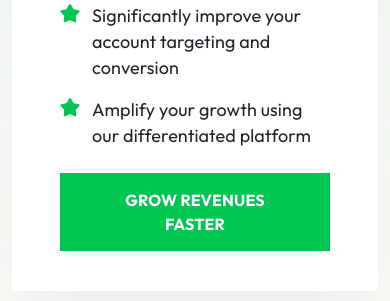
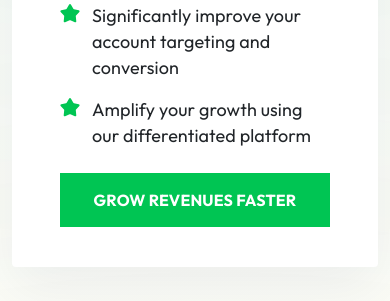
Before and after one commit to nikeshpathania/sprouts, a website: page index.html in a window 390 px wide. Shown: the part 2625-2926 px from the top of the page. Drawn offline with nearby package versions, Linux system fonts and the light colour scheme.

Commit message:
fixes mobile issue

```diff
--- a/app.css
+++ b/app.css
@@ -283,7 +283,7 @@ body {
   font-weight: 600;
   font-size: 1rem;
   line-height: 1.5rem;
-  padding: 14px 40px;
+  padding: 14px 20px;
 }
 
 .btn-primary {
```
